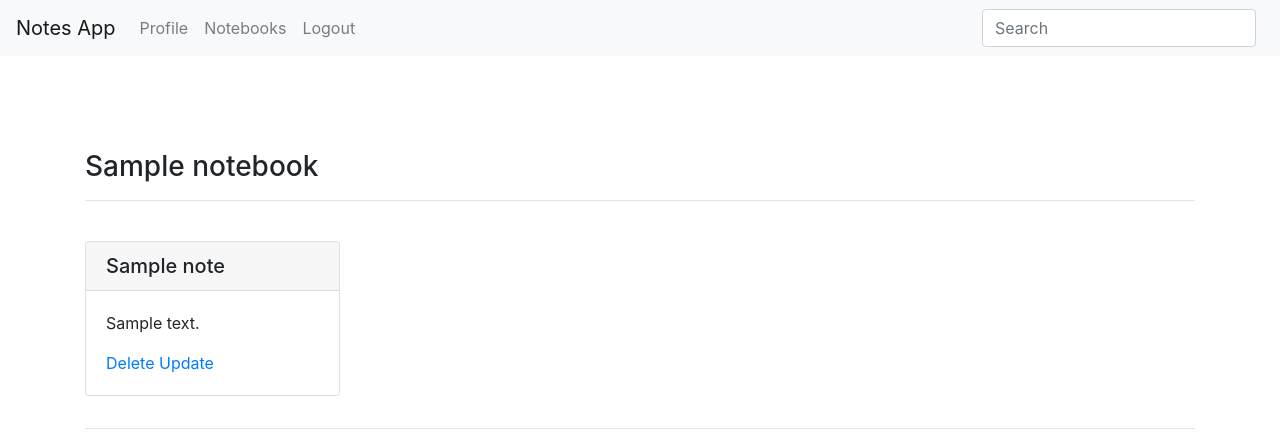
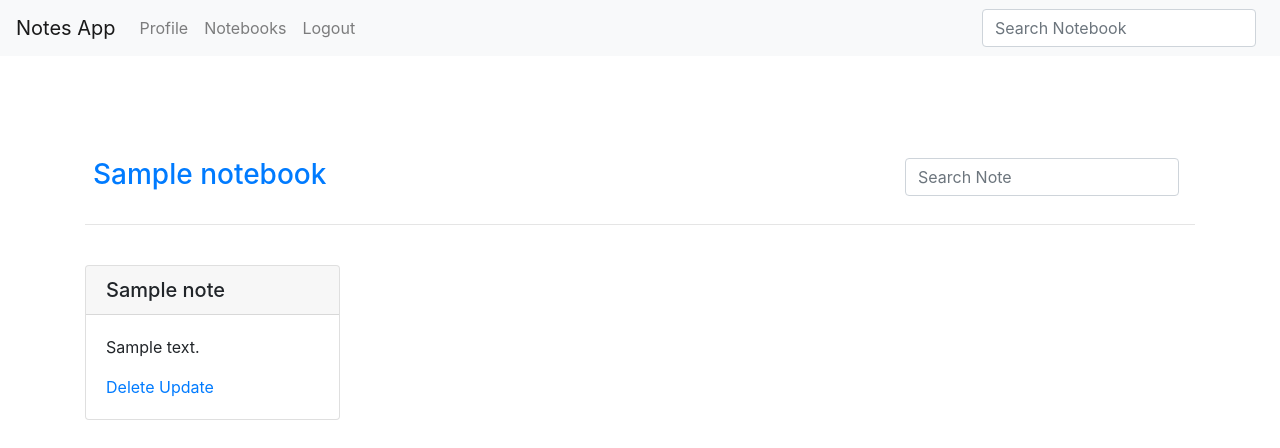
Before and after one commit to shriya-hireholi/notesapp, a Flask app: page /notes/1 in a window 1280 px wide. Shown: the top 448 px of the page. Run offline with Flask 2, Linux system fonts and the light colour scheme; a user stored in the database is signed in; tables that the repository leaves empty hold one stand-in row (values such as "Sample post"); parts of the project's set-up code (start-up, migrations or seed data) failed here and were passed over; some libraries are stand-ins or nearby versions.

Commit message:
Elasticsearch for note added

```diff
--- a/notes/forms.py
+++ b/notes/forms.py
@@ -10,7 +10,7 @@ from wtforms.validators import (
     Length, Email,
     EqualTo,
     ValidationError)
-from notes.models import Users
+from notes.models import Users, Notebook
 from flask_login import current_user
 
 
--- a/notes/models.py
+++ b/notes/models.py
@@ -92,8 +92,9 @@ class Notebook(SearchableMixin, db.Model):
         return self.name
 
 
-class Note(db.Model):
+class Note(SearchableMixin, db.Model):
     __tablename__ = 'note'
+    __searchable__ = ['id', 'notebook', 'title', 'content']
     id = db.Column(db.Integer, primary_key=True)
     notebook = db.Column(
         db.Integer,
--- a/notes/routes.py
+++ b/notes/routes.py
@@ -284,4 +284,28 @@ def search():
     if request.args.get('search') == '':
         return redirect(url_for('notebooks'))
     notebooks, total = Notebook.search(request.args.get('search'))
-    return render_template('search.html', notebooks=notebooks, form=form)
+    if total == 0:
+        flash('No search result found', 'danger')
+        return redirect(url_for('notebooks'))
+    return render_template(
+        'notebook_search.html',
+        notebooks=notebooks,
+        form=form)
+
+
+@app.route('/<int:id>/search-note')
+@login_required
+def note_search(id):
+    notebook = Notebook.query.get_or_404(id)
+    form = SearchForm()
+    if request.args.get('search') == '':
+        return redirect(url_for('notes', id=id))
+    notes, total = Note.search(request.args.get('search'))
+    if total == 0:
+        flash('No search result found', 'danger')
+        return redirect(url_for('notes', id=id))
+    return render_template(
+        'note_search.html',
+        notes=notes,
+        notebook=notebook,
+        form=form)
--- a/notes/search.py
+++ b/notes/search.py
@@ -1,4 +1,3 @@
-from flask import current_app
 from notes import app
 
 
@@ -16,11 +15,12 @@ def remove_from_index(index, model):
         return
     app.elasticsearch.delete(index=index, id=model.id)
 
+
 def query_index(index, query):
     if not app.elasticsearch:
         return [], 0
     search = app.elasticsearch.search(
         index=index,
-        body={'query': {'multi_match': {'query': query, 'fields': ['*']}}})
+        body={'query': {'query_string': {'query': query, 'fields': ['*']}}})
     ids = [int(hit['_id']) for hit in search['hits']['hits']]
     return ids, search['hits']['total']['value']
--- a/notes/templates/base.html
+++ b/notes/templates/base.html
@@ -78,7 +78,7 @@
                     </li>
                 </ul>
                 <form class="form-inline my-2 my-lg-0 navbar-left" method="GET" action="{{ url_for('search') }}">
-                    <input class="form-control mr-sm-2" type="search" placeholder="Search" aria-label="Search" name="search" id="search">
+                    <input class="form-control mr-sm-2" type="search" placeholder="Search Notebook" aria-label="Search" name="search" id="search">
                 </form>
             {% elif current_user.is_authenticated %}
                 <ul class="navbar-nav mr-auto">
--- a/notes/templates/note.html
+++ b/notes/templates/note.html
@@ -4,7 +4,14 @@
 <div class="container">
     &nbsp;
     &nbsp;
-    <h3>{{notebook.name}}</h3>
+    <div class="d-flex">
+        <div class="mr-auto p-2"><a href="/notes/{{notebook.id}}" class="card-title"><h3>{{notebook.name}}</h3></a></div>
+        <div class="p-2">
+            <form class="form-inline my-2 my-lg-0" method="GET" action="/{{notebook.id}}/search-note">
+                <input class="form-control mr-sm-2" type="search" placeholder="Search Note" aria-label="Search" name="search" id="search">
+            </form>
+        </div>
+    </div>
     <hr>
     &nbsp;
     <div class="row row-cols-md-4 row-cols-sm-2" >
```
Also changed, not shown: notes/templates/note_search.html (added, +33 -0 lines), notes/templates/notebook_search.html (added, +26 -0 lines), notes/templates/notebook_update.html (+9 -5 lines), notes/templates/update.html (+14 -7 lines).
